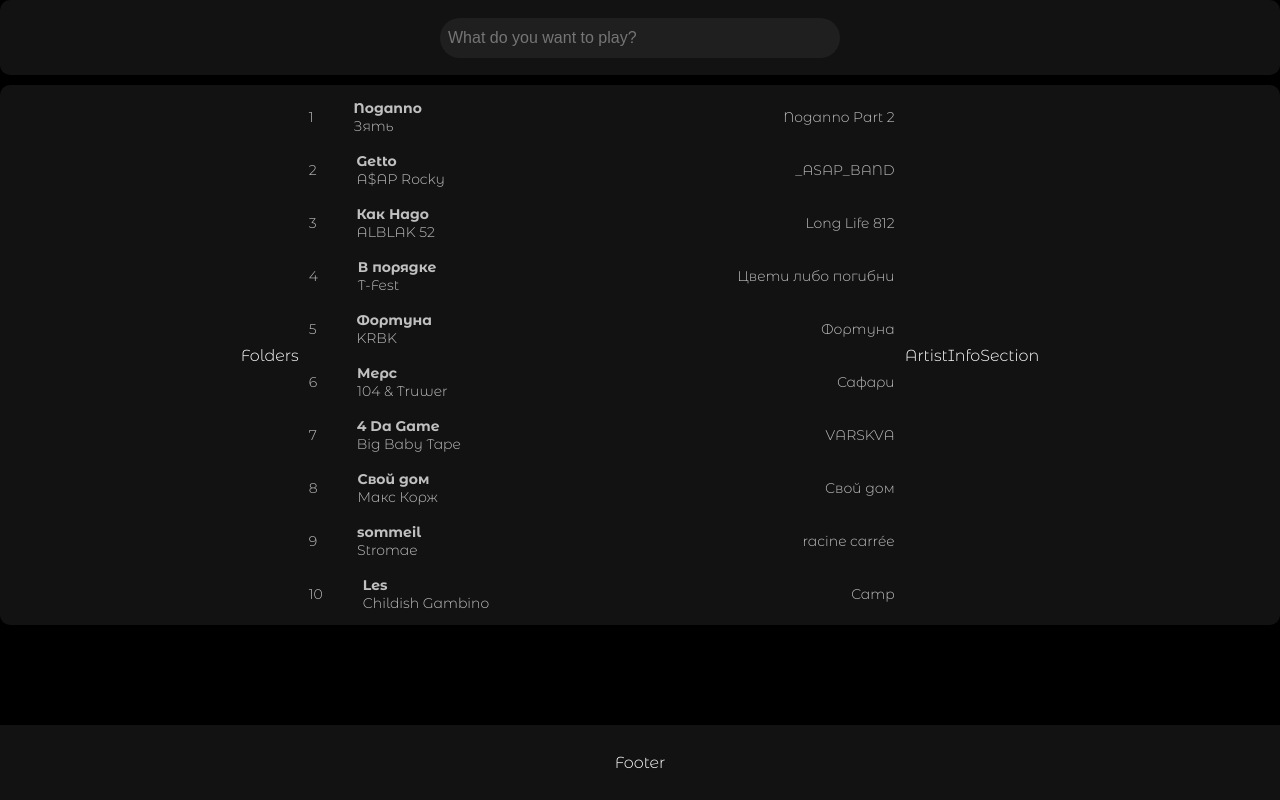
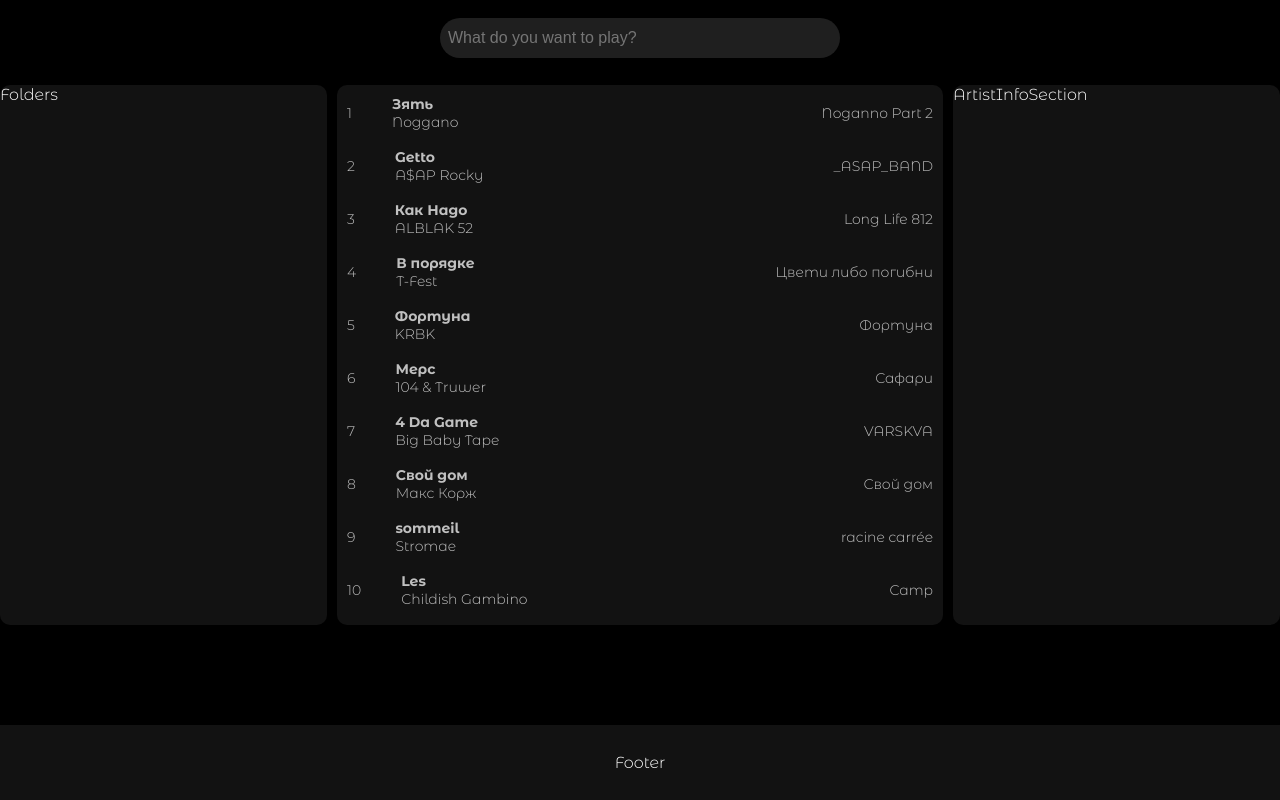
Before and after one commit to alexborisoff/spotiwhy, a React (Vite) app: page / in a window 1280 px wide. Built offline with nearby package versions, Linux system fonts and the light colour scheme.

Commit message:
file edits

```diff
--- a/src/data/remote/models/AudioResponseModel.ts
+++ b/src/data/remote/models/AudioResponseModel.ts
@@ -1,7 +1,7 @@
-import { Audio } from "../../local/models/Audio";
+import { Audio } from '../../local/models/Audio';
 
 export const audioData: Audio[] = [
-    { id: 1, audioTitle: 'Noganno', artistName: 'Зять', albumTitle: 'Noganno Part 2' },
+    { id: 1, audioTitle: 'Зять', artistName: 'Noggano', albumTitle: 'Noganno Part 2' },
     { id: 2, audioTitle: 'Getto', artistName: 'A$AP Rocky', albumTitle: '_ASAP_BAND' },
     { id: 3, audioTitle: 'Как Надо', artistName: 'ALBLAK 52', albumTitle: 'Long Life 812' },
     { id: 4, audioTitle: 'В порядке', artistName: 'T-Fest', albumTitle: 'Цвети либо погибни' },
--- a/src/styles/App.scss
+++ b/src/styles/App.scss
@@ -6,27 +6,35 @@
     gap: 10px;
 
     header {
+        position: fixed;
+        top: 0;
         display: flex;
         align-items: center;
         justify-content: center;
         height: 75px;
         width: 100%;
-        background-color: #121212;
+        background-color: #000000;
         display: flex;
         border-radius: 10px;
         color: white;
     }
 
     main {
+        position: absolute;
+        top: 85px;
         display: flex;
         align-items: center;
-        justify-content: center;
-        height: 540px;
-        width: 100%;
-        background-color: #121212;
-        display: flex;
-        border-radius: 10px;
+        justify-content: space-evenly;
+        gap: 10px;
+        min-width: 1280px;
         color: white;
+
+        & > section {
+            width: 90%;
+            height: 540px;
+            background-color: #121212;
+            border-radius: 10px;
+        }
     }
 
     footer {
```
